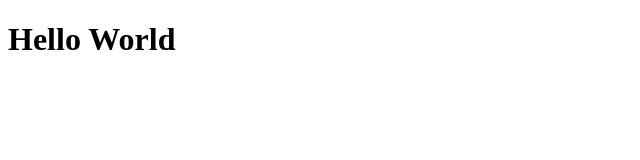
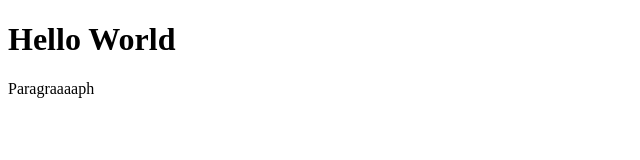
Before and after one commit to MatejMecka/school-html, a plain HTML site: page index.html in a window 1280 px wide. Shown: the whole page, without its empty margins (0-640 px from the left). Drawn offline with Linux system fonts and the light colour scheme.

Commit message:
Update index.html

```diff
--- a/index.html
+++ b/index.html
@@ -15,6 +15,7 @@
 
 <body>
   <h1>Hello World</h1>
+  <p>Paragraaaaph</p>
 </body>
 
 </html>
```
